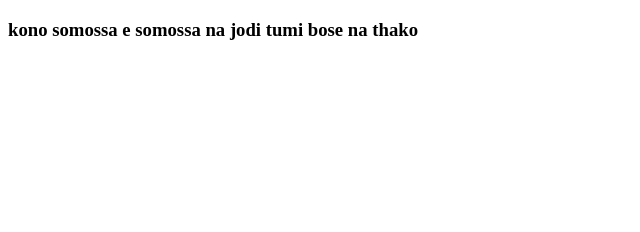
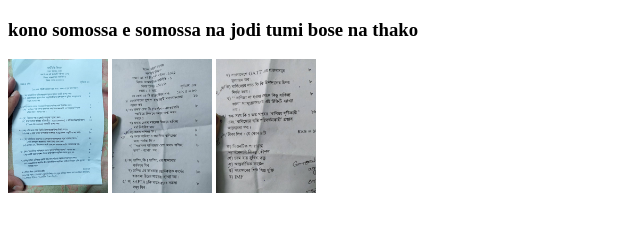
Before and after one commit to Saimur-Shahidullah/problem-will-never-last, a plain HTML site: page Index.html in a window 1280 px wide. Shown: the whole page, without its empty margins (0-640 px from the left). Drawn offline with Linux system fonts and the light colour scheme.

Commit message:
added pictures

```diff
--- a/Index.html
+++ b/Index.html
@@ -7,5 +7,8 @@
 </head>
 <body>
     <h3>kono somossa e somossa na jodi tumi bose na thako</h3>
+    <img width="100" src="images/278619244_533316055074630_3579374746277066782_n.jpg" alt="">
+    <img width="100" src="images/282586071_762384864782044_1221238970151601623_n.jpg" alt="">
+    <img width="100" src="images/284287992_762384824782048_500571954272785534_n.jpg" alt="">
 </body>
 </html>
```
Also changed, not shown: images/278619244_533316055074630_3579374746277066782_n.jpg (added), images/282586071_762384864782044_1221238970151601623_n.jpg (added), images/284287992_762384824782048_500571954272785534_n.jpg (added).
